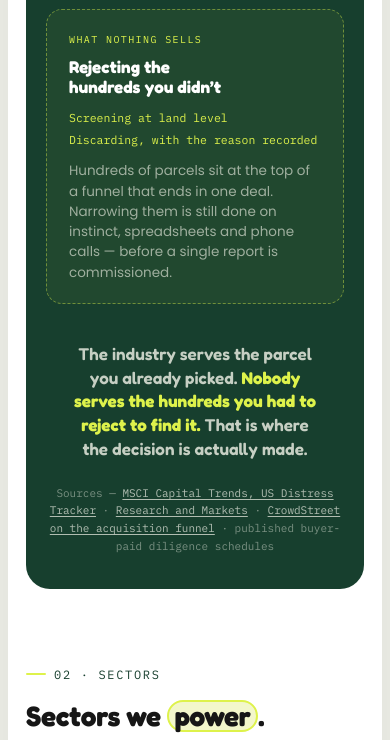
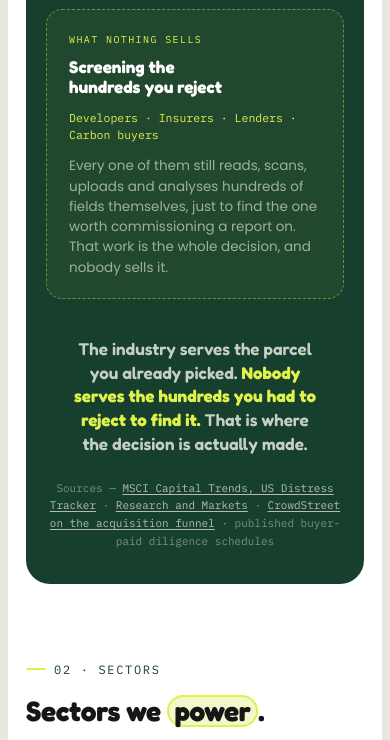
Before and after one commit to SAHU-01/pestren, a website: page index.html in a window 390 px wide. Shown: the part 2680-3420 px from the top of the page. Drawn offline with Linux system fonts and the light colour scheme.

Commit message:
copy: name who is doing the screening, not just that it is unserved
The right column described an absence in the abstract -- "instinct,
spreadsheets and phone calls" -- which reads as a complaint about method. The
sharper fact is WHO is stuck doing it: a developer, an insurer, a lender, a
carbon buyer. Each one still reads, scans, uploads and analyses hundreds of
fields themselves, just to find the one worth commissioning a report on.

That also gives the two columns a real symmetry. The left lists what the
category sells, by service type; the right now lists who has to do it
unaided, by operator. Same shape, one of them served and one not.

Both lists are one line each now, and the leftover em-dash in the note went
with the rewrite.

Co-Authored-By: Claude Opus 5 <noreply@anthropic.com>

```diff
--- a/index.html
+++ b/index.html
@@ -1006,12 +1006,11 @@
         </div>
         <div class="gapcol gc-gap">
           <span class="gc-k">What nothing sells</span>
-          <span class="gc-h">Rejecting the hundreds you didn&rsquo;t</span>
+          <span class="gc-h">Screening the hundreds you reject</span>
           <ul class="gc-list">
-            <li>Screening at land level</li>
-            <li>Discarding, with the reason recorded</li>
+            <li>Developers &middot; Insurers &middot; Lenders &middot; Carbon buyers</li>
           </ul>
-          <span class="gc-note">Hundreds of parcels sit at the top of a funnel that ends in one deal. Narrowing them is still done on instinct, spreadsheets and phone calls &mdash; before a single report is commissioned.</span>
+          <span class="gc-note">Every one of them still reads, scans, uploads and analyses hundreds of fields themselves, just to find the one worth commissioning a report on. That work is the whole decision, and nobody sells it.</span>
         </div>
       </div>
 
```
